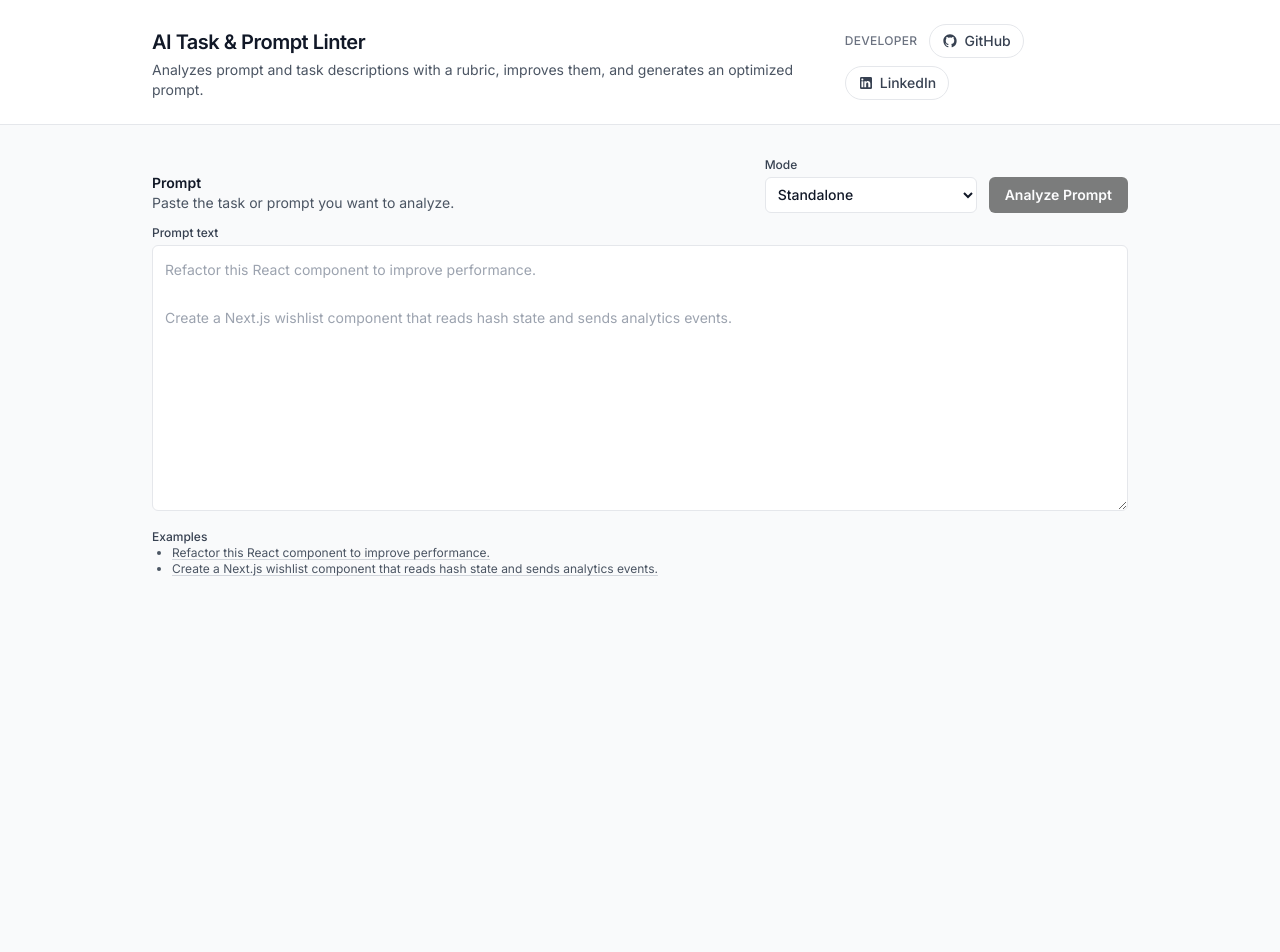
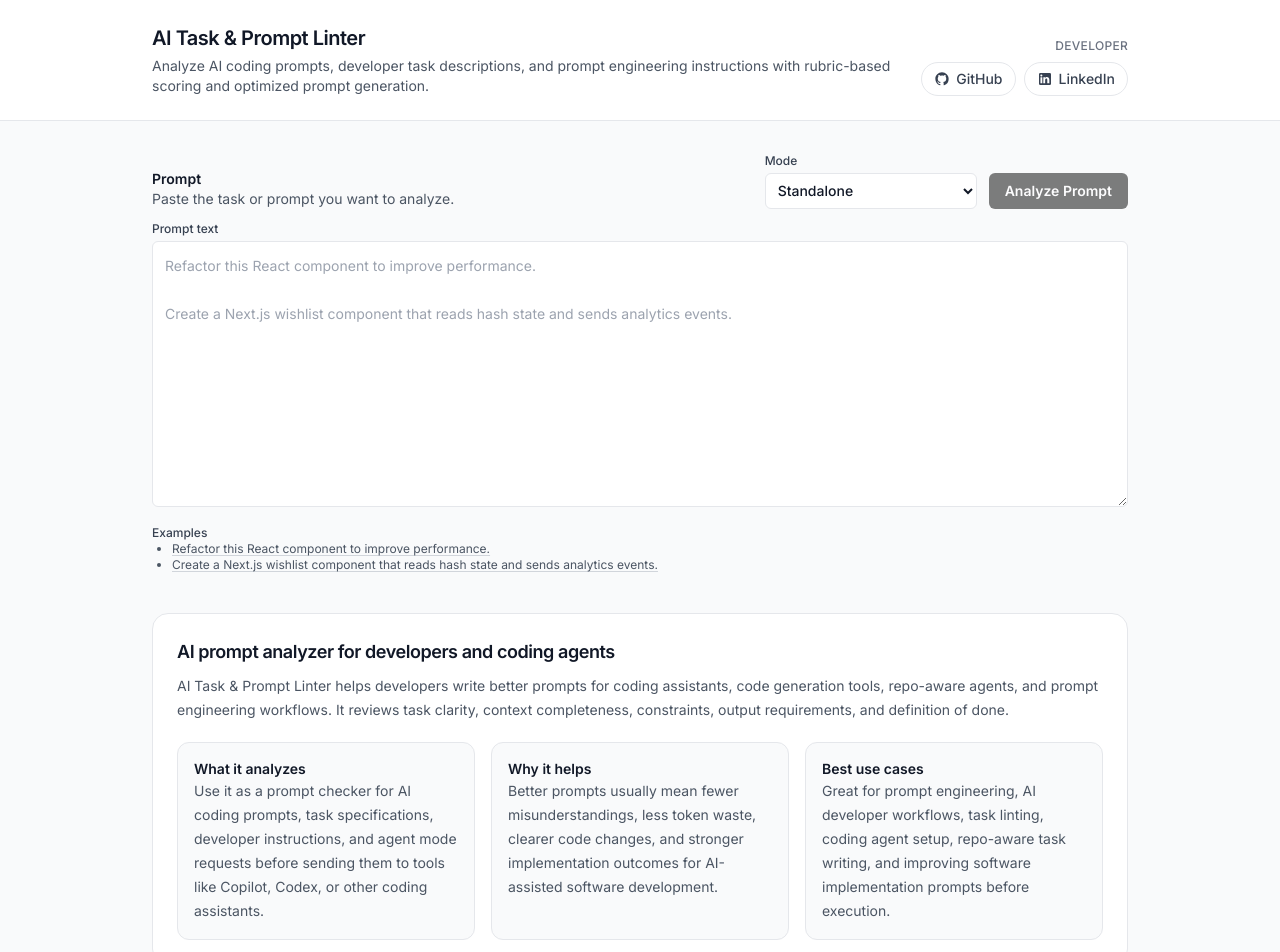
Before and after one commit to alperekinci99/ai-task-analyzer, a Next.js app: page / in a window 1280 px wide. Shown: the top 952 px of the page. Before the commit the page ends 800 px from the top, so only its background shows below. Built offline with nearby package versions, Linux system fonts and the light colour scheme; no server answers.

Commit message:
seo changes

```diff
--- a/app/layout.tsx
+++ b/app/layout.tsx
@@ -24,8 +24,25 @@ export const metadata: Metadata = {
     default: 'AI Task & Prompt Linter',
     template: '%s | AI Task & Prompt Linter',
   },
-  description: 'A tool for AI coding assistants that analyzes prompt and task quality, scores them, and generates an improved prompt template.',
+  description:
+    'Analyze AI coding prompts, developer task specs, and prompt engineering instructions. Score prompt quality, improve clarity, and generate an optimized prompt for coding agents.',
   applicationName: 'AI Task & Prompt Linter',
+  keywords: [
+    'AI prompt analyzer',
+    'prompt linter',
+    'prompt engineering tool',
+    'AI coding prompt',
+    'developer prompt checker',
+    'task specification analyzer',
+    'agent mode prompt',
+    'prompt quality score',
+    'AI task linter',
+    'coding assistant prompt',
+  ],
+  authors: [{ name: 'Alper Ekinci', url: 'https://github.com/alperekinci99' }],
+  creator: 'Alper Ekinci',
+  publisher: 'AI Task & Prompt Linter',
+  referrer: 'origin-when-cross-origin',
   alternates: {
     canonical: '/',
   },
@@ -43,15 +60,17 @@ export const metadata: Metadata = {
   openGraph: {
     type: 'website',
     locale: 'en_US',
-    title: 'AI Task & Prompt Linter',
-    description: 'Analyze prompt and task quality with a rubric and get repo-aware recommendations with Agent Mode.',
+    title: 'AI Task & Prompt Linter for Developers',
+    description:
+      'Analyze AI prompts, developer task descriptions, and coding agent instructions with rubric-based scoring and optimized prompt generation.',
     url: '/',
     siteName: 'AI Task & Prompt Linter',
   },
   twitter: {
     card: 'summary_large_image',
-    title: 'AI Task & Prompt Linter',
-    description: 'Analyze prompt and task quality and generate an improved prompt template.',
+    title: 'AI Task & Prompt Linter for Developers',
+    description:
+      'Score and improve AI coding prompts, developer task specs, and agent instructions with an optimized prompt output.',
   },
   verification: {
     google: '-Q1L_sTtdLx0eF59NkEAazsfxF9wcc8ug87I8vzA_Cc',
--- a/app/page.module.scss
+++ b/app/page.module.scss
@@ -23,11 +23,15 @@
 }
 
 .profileLinks {
-  @apply flex flex-wrap items-center gap-2 text-sm;
+  @apply flex flex-col gap-2 text-sm sm:flex-shrink-0 sm:items-end;
 }
 
 .profileLabel {
-  @apply mr-1 text-xs font-medium uppercase tracking-wide text-gray-500;
+  @apply text-xs font-medium uppercase tracking-wide text-gray-500;
+}
+
+.profileLinkRow {
+  @apply flex flex-wrap items-center gap-2 sm:justify-end;
 }
 
 .profileLink {
@@ -53,3 +57,31 @@
 .results {
   @apply pt-2;
 }
+
+.seoSection {
+  @apply mt-10 space-y-5 rounded-2xl border border-gray-200 bg-white p-6;
+}
+
+.seoBlock {
+  @apply space-y-2;
+}
+
+.seoTitle {
+  @apply text-lg font-semibold tracking-tight text-gray-900;
+}
+
+.seoText {
+  @apply text-sm leading-6 text-gray-600;
+}
+
+.seoGrid {
+  @apply grid grid-cols-1 gap-4 md:grid-cols-3;
+}
+
+.seoCard {
+  @apply rounded-xl border border-gray-200 bg-gray-50 p-4;
+}
+
+.seoCardTitle {
+  @apply text-sm font-semibold text-gray-900;
+}
--- a/app/page.tsx
+++ b/app/page.tsx
@@ -7,6 +7,36 @@ import PromptInput from '@/components/PromptInput';
 import type { AnalysisMode, PromptAnalysis } from '@/lib/types';
 
 import styles from './page.module.scss';
+
+const siteUrl = process.env.NEXT_PUBLIC_SITE_URL?.trim()?.replace(/\/$/, '') ?? 'https://tasklint.dev';
+
+const structuredData = {
+  '@context': 'https://schema.org',
+  '@type': 'SoftwareApplication',
+  name: 'AI Task & Prompt Linter',
+  applicationCategory: 'DeveloperApplication',
+  operatingSystem: 'Web',
+  url: siteUrl,
+  description:
+    'A web tool for developers to analyze AI coding prompts, task specifications, and prompt engineering instructions with rubric-based scoring and optimized prompt generation.',
+  creator: {
+    '@type': 'Person',
+    name: 'Alper Ekinci',
+    sameAs: ['https://github.com/alperekinci99', 'https://www.linkedin.com/in/alper-ekinci-6728bb175/'],
+  },
+  offers: {
+    '@type': 'Offer',
+    price: '0',
+    priceCurrency: 'USD',
+  },
+  featureList: [
+    'AI prompt analysis',
+    'Prompt quality scoring',
+    'Agent Mode for repo-aware tasks',
+    'Optimized prompt generation',
+    'Developer task specification linting',
+  ],
+};
 
 export default function Home() {
   const [prompt, setPrompt] = useState('');
@@ -50,18 +80,21 @@ export default function Home() {
 
   return (
     <div className={styles.shell}>
+      <script type="application/ld+json" dangerouslySetInnerHTML={{ __html: JSON.stringify(structuredData) }} />
+
       <header className={styles.header}>
         <div className={styles.headerInner}>
           <div className={styles.headerContent}>
             <div>
               <h1 className={styles.title}>AI Task &amp; Prompt Linter</h1>
               <p className={styles.subtitle}>
-                Analyzes prompt and task descriptions with a rubric, improves them, and generates an optimized prompt.
+                Analyze AI coding prompts, developer task descriptions, and prompt engineering instructions with rubric-based scoring and optimized prompt generation.
               </p>
             </div>
 
             <div className={styles.profileLinks}>
               <span className={styles.profileLabel}>Developer</span>
+              <div className={styles.profileLinkRow}>
                 <a
                   href="https://github.com/alperekinci99"
                   target="_blank"
@@ -93,6 +126,7 @@ export default function Home() {
               </div>
             </div>
           </div>
+        </div>
       </header>
 
       <main className={styles.main}>
@@ -116,6 +150,45 @@ export default function Home() {
             </div>
           ) : null}
         </div>
+
+        <section className={styles.seoSection} aria-labelledby="why-tasklint">
+          <div className={styles.seoBlock}>
+            <h2 id="why-tasklint" className={styles.seoTitle}>
+              AI prompt analyzer for developers and coding agents
+            </h2>
+            <p className={styles.seoText}>
+              AI Task &amp; Prompt Linter helps developers write better prompts for coding assistants, code generation tools,
+              repo-aware agents, and prompt engineering workflows. It reviews task clarity, context completeness,
+              constraints, output requirements, and definition of done.
+            </p>
+          </div>
+
+          <div className={styles.seoGrid}>
+            <article className={styles.seoCard}>
+              <h3 className={styles.seoCardTitle}>What it analyzes</h3>
+              <p className={styles.seoText}>
+                Use it as a prompt checker for AI coding prompts, task specifications, developer instructions, and agent
+                mode requests before sending them to tools like Copilot, Codex, or other coding assistants.
+              </p>
+            </article>
+
+            <article className={styles.seoCard}>
+              <h3 className={styles.seoCardTitle}>Why it helps</h3>
+              <p className={styles.seoText}>
+                Better prompts usually mean fewer misunderstandings, less token waste, clearer code changes, and stronger
+                implementation outcomes for AI-assisted software development.
+              </p>
+            </article>
+
+            <article className={styles.seoCard}>
+              <h3 className={styles.seoCardTitle}>Best use cases</h3>
+              <p className={styles.seoText}>
+                Great for prompt engineering, AI developer workflows, task linting, coding agent setup, repo-aware task
+                writing, and improving software implementation prompts before execution.
+              </p>
+            </article>
+          </div>
+        </section>
       </main>
     </div>
   );
```
Lines whose indentation alone changed are shown as unchanged.
